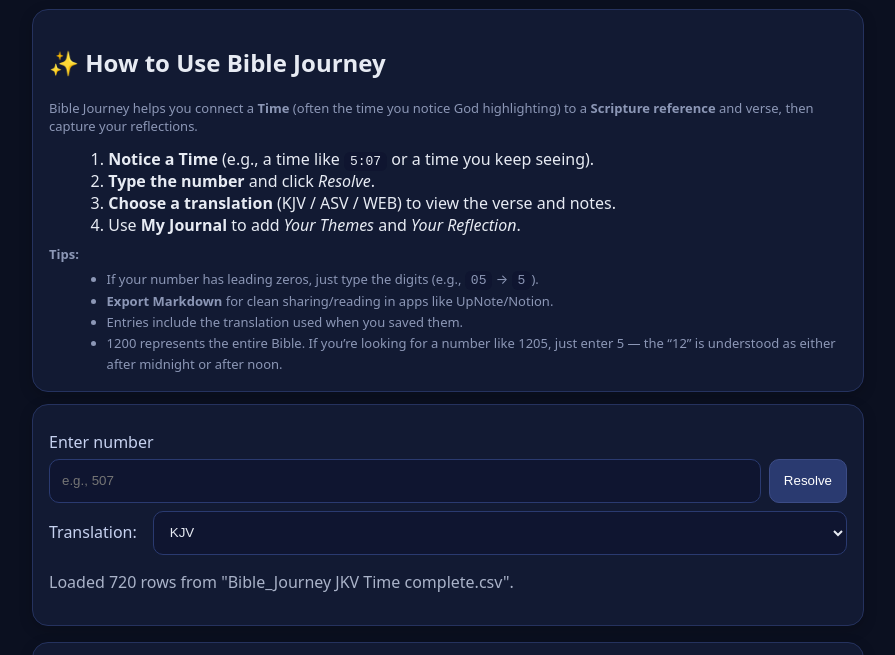
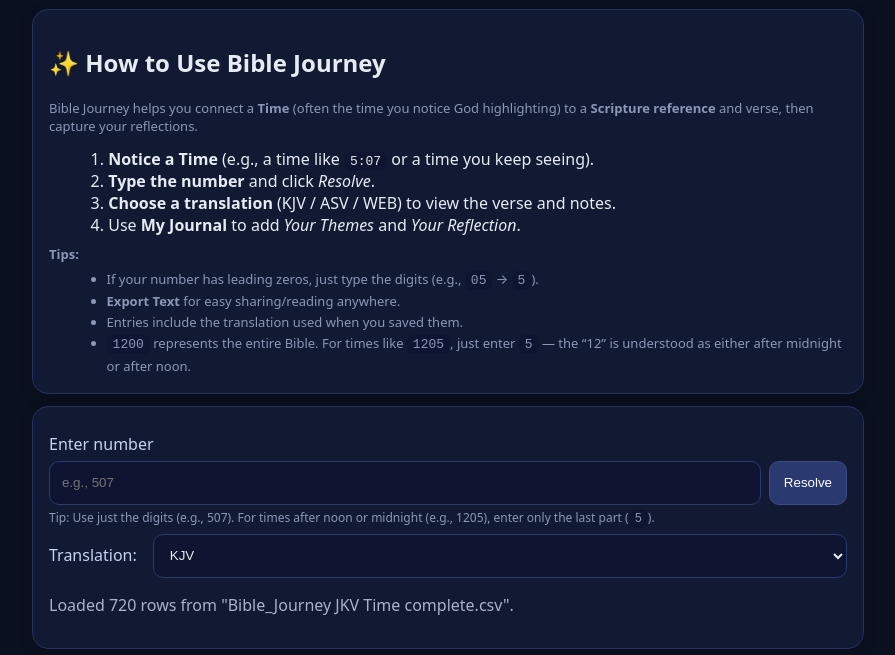
Before and after one commit to biblejourneynumbers/Bible-Journey-Numbers, a plain HTML site: page index.html in a window 1280 px wide. Shown: the part 93-748 px from the top of the page, without its empty margins (192-1087 px from the left). Drawn offline with Linux system fonts and the light colour scheme.

Commit message:
Update index.html

```diff
--- a/index.html
+++ b/index.html
@@ -37,9 +37,9 @@
     <strong>Tips:</strong>
     <ul style="margin:.25rem 0 0 1.1rem;">
       <li>If your number has leading zeros, just type the digits (e.g., <code>05</code> → <code>5</code>).</li>
-      <li><strong>Export Markdown</strong> for clean sharing/reading in apps like UpNote/Notion.</li>
+      <li><strong>Export Text</strong> for easy sharing/reading anywhere.</li>
       <li>Entries include the translation used when you saved them.</li>
-      <li>1200 represents the entire Bible. If you’re looking for a number like 1205, just enter 5 — the “12” is understood as either after midnight or after noon.</li>
+      <li><code>1200</code> represents the entire Bible. For times like <code>1205</code>, just enter <code>5</code> — the “12” is understood as either after midnight or after noon.</li>
     </ul>
   </div>
 </section>
@@ -51,6 +51,10 @@
   <div class="input-row">
     <input id="numInput" type="text" inputmode="numeric" placeholder="e.g., 507">
     <button id="resolveBtn">Resolve</button>
+  </div>
+
+  <div class="muted" style="font-size:12px; margin-top:4px;">
+    Tip: Use just the digits (e.g., 507). For times after noon or midnight (e.g., 1205), enter only the last part (<code>5</code>).
   </div>
 
   <div class="input-row" style="margin-top:.5rem;">
@@ -99,6 +103,7 @@
   </div>
 </section>
 
+
     <!-- My Journal -->
     <section class="card" style="margin-top:1rem;">
  <h2>📝 My Journal</h2>
```
Lines whose indentation alone changed are shown as unchanged.
